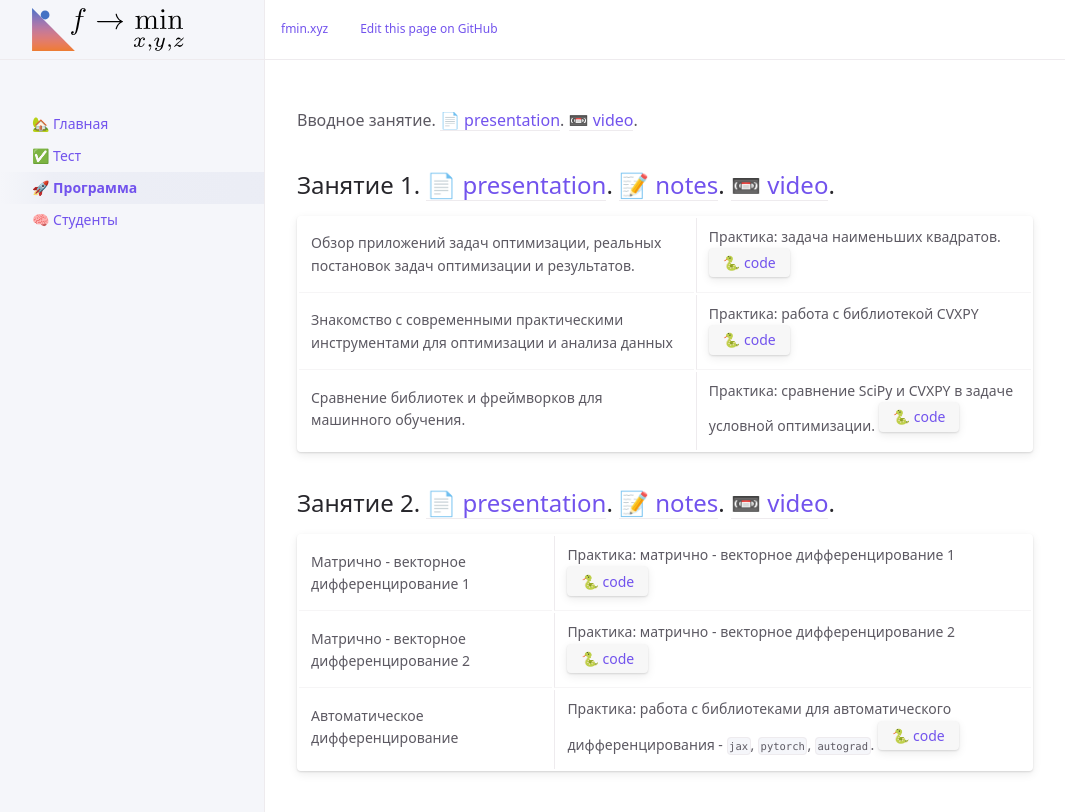
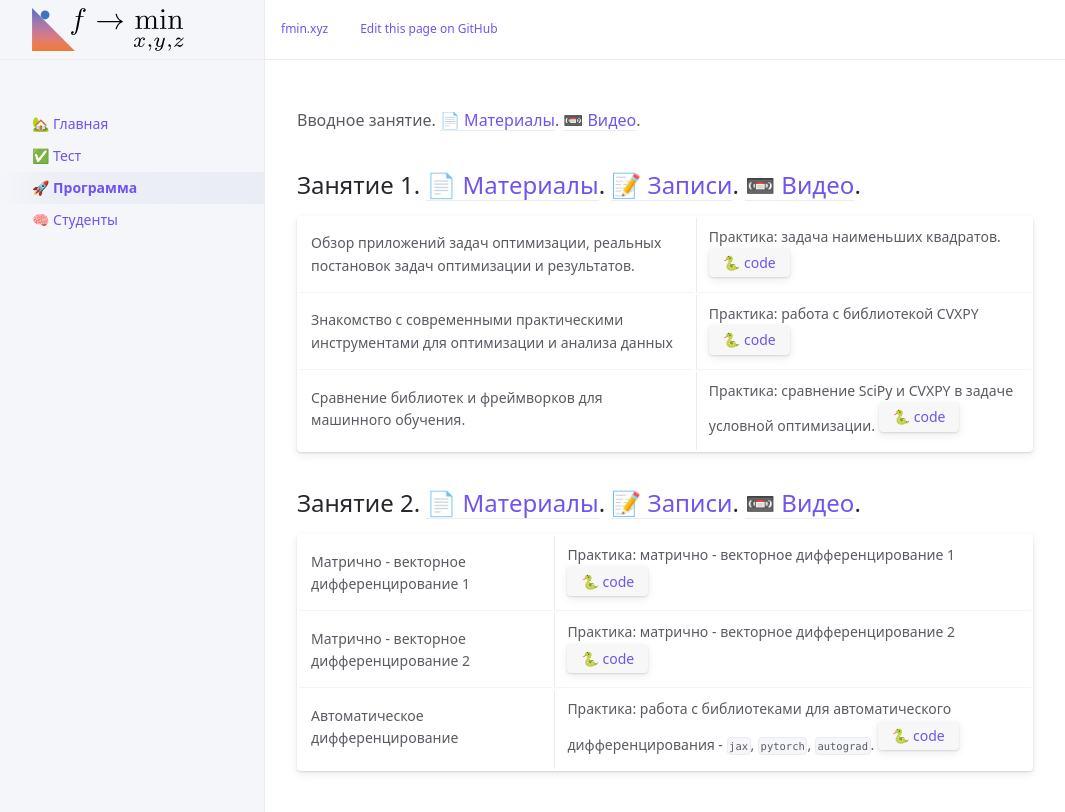
Before and after one commit to MerkulovDaniil/mipt21, a Jekyll site: the page built from program.md, in a window 1280 px wide. Shown: the top 812 px of the page, without its empty margins (107-1172 px from the left). Built offline with Jekyll 4.4.1, drawn with Linux system fonts in a browser that asks for light colours; our own code applies the rules of GitHub Pages for plain Markdown files; a script that is not in the unit is left out.

Commit message:
Update program.md

```diff
--- a/program.md
+++ b/program.md
@@ -3,15 +3,15 @@ title: 🚀 Программа
 nav_order: 3
 ---
 
-Вводное занятие. [📄 presentation](/presentations/intro_info.pdf). [📼 video](https://youtu.be/3ZQ--J2cCag).
+Вводное занятие. [📄 Материалы](/presentations/intro_info.pdf). [📼 Видео](https://youtu.be/3ZQ--J2cCag).
 
-## Занятие 1. [📄 presentation](/presentations/1.pdf). [📝 notes](/notes/1.pdf). [📼 video](https://youtu.be/H1e_pbCueEQ).
+## Занятие 1. [📄 Материалы](/presentations/1.pdf). [📝 Записи](/notes/1.pdf). [📼 Видео](https://youtu.be/H1e_pbCueEQ).
 
 | Обзор приложений задач оптимизации, реальных постановок задач оптимизации и результатов.    | Практика: задача наименьших квадратов. [🐍 code](https://colab.research.google.com/github/MerkulovDaniil/sber219/blob/main/notebooks/1_1.ipynb){: .btn}      |
 | Знакомство с современными практическими инструментами для оптимизации и анализа данных   | Практика: работа с библиотекой CVXPY [🐍 code](https://colab.research.google.com/github/MerkulovDaniil/sber219/blob/main/notebooks/1_2.ipynb){: .btn}      |
 | Сравнение библиотек и фреймворков для машинного обучения.         | Практика: сравнение SciPy и CVXPY в задаче условной оптимизации. [🐍 code](https://colab.research.google.com/github/MerkulovDaniil/sber219/blob/main/notebooks/1_3.ipynb){: .btn}         |
 
-## Занятие 2. [📄 presentation](/presentations/2.pdf). [📝 notes](). [📼 video]().
+## Занятие 2. [📄 Материалы](/presentations/2.pdf). [📝 Записи](). [📼 Видео]().
 
 | Матрично - векторное дифференцирование 1    | Практика: матрично - векторное дифференцирование 1 [🐍 code](https://colab.research.google.com/github/MerkulovDaniil/sber219/blob/main/notebooks/2_1.ipynb){: .btn}      |
 | Матрично - векторное дифференцирование 2    | Практика: матрично - векторное дифференцирование 2 [🐍 code](https://colab.research.google.com/github/MerkulovDaniil/sber219/blob/main/notebooks/2_2.ipynb){: .btn}      |
```
